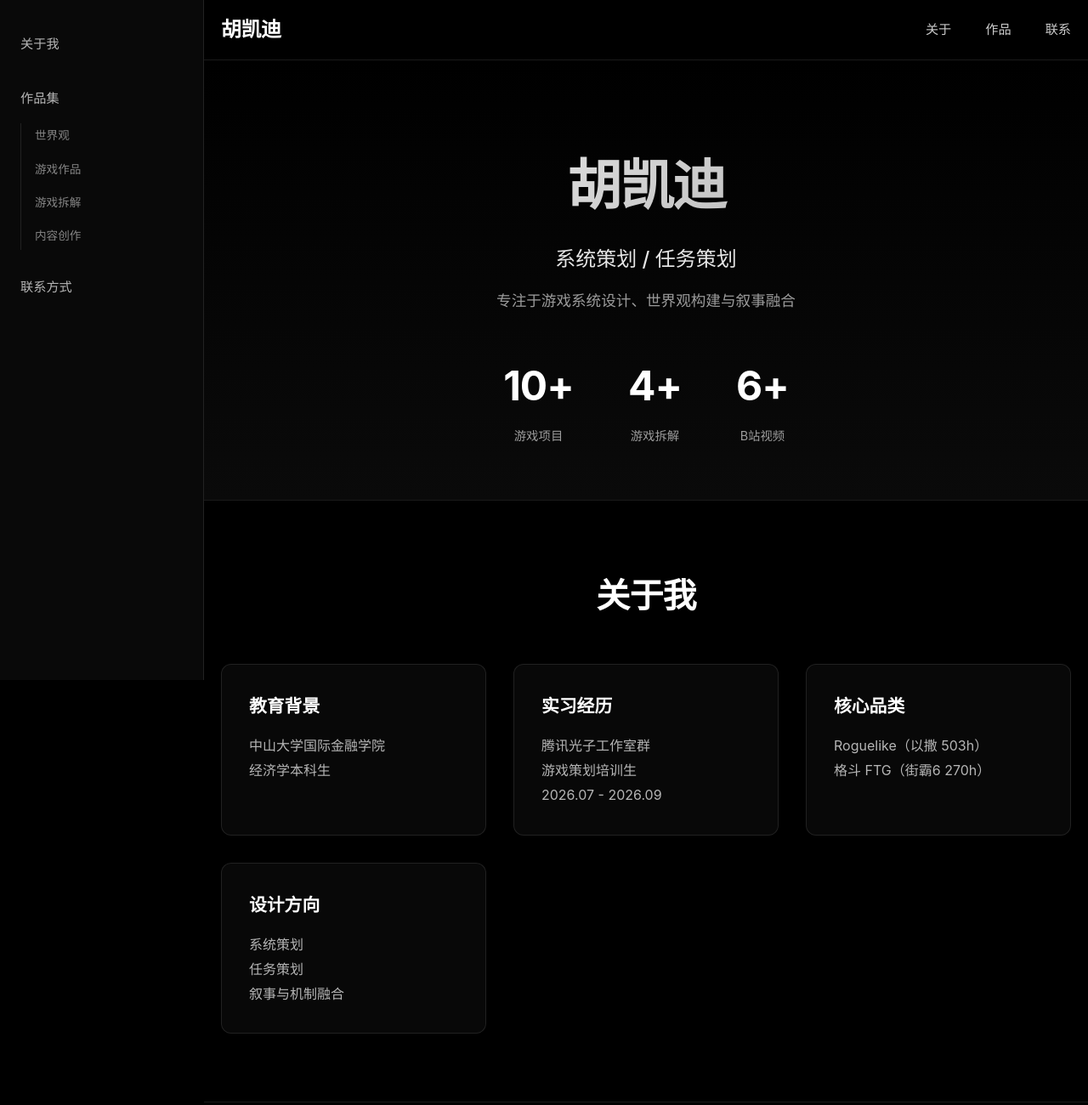
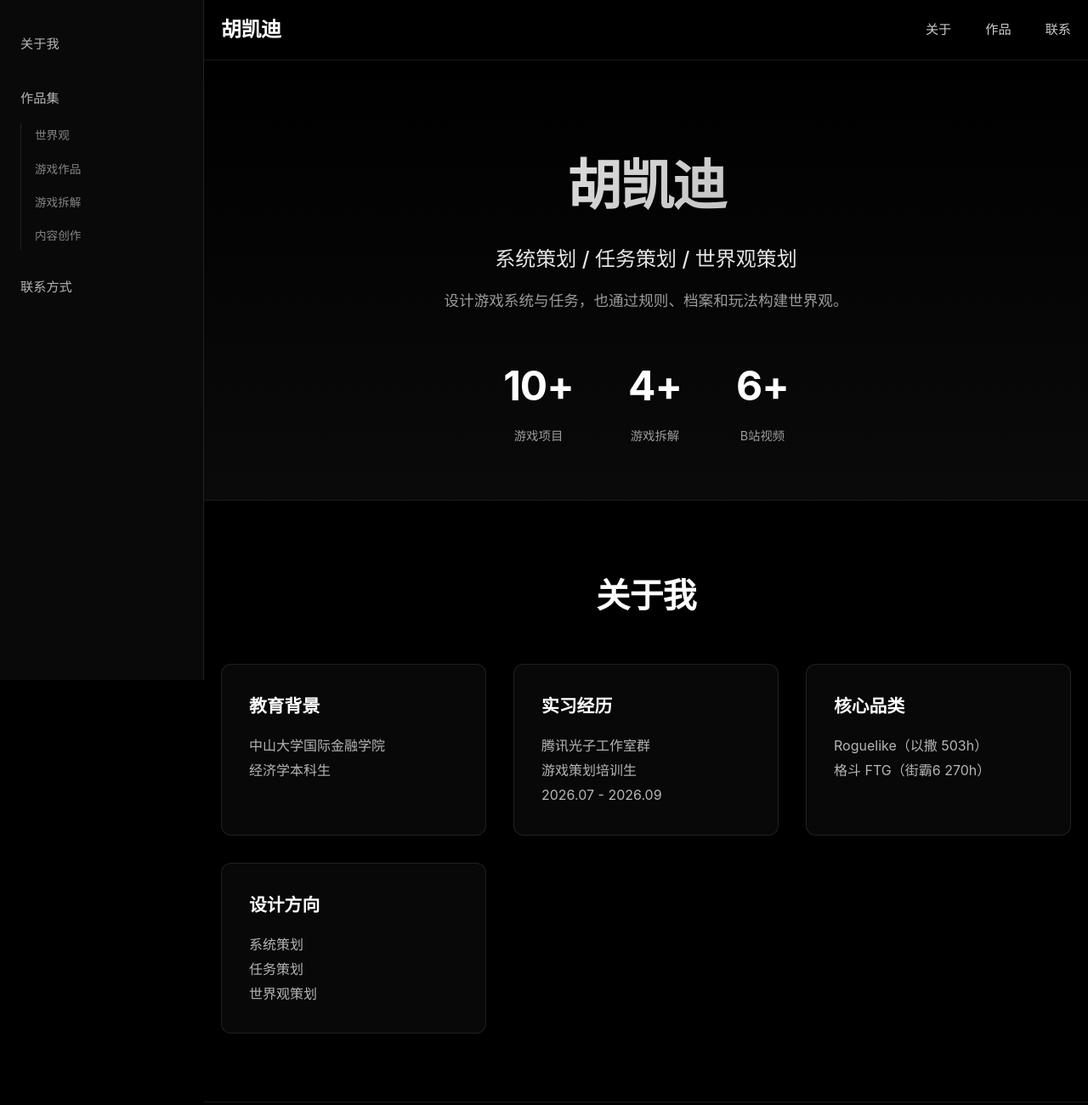
Before and after one commit to hukaidi1224-cloud/portfolio, a plain HTML site: page index.html in a window 1280 px wide. Shown: the top 1300 px of the page at 85% size. Drawn offline with Linux system fonts and the light colour scheme.

Commit message:
publish: 2026-11-19 13:27

```diff
--- a/index.html
+++ b/index.html
@@ -3,7 +3,7 @@
 <head data-page-node-id="L3b8KxuFPEhHnWm8Ozz6ps">
     <meta charset="UTF-8" data-page-node-id="lGaoTHFBRwQOf78tDnY0h1">
     <meta name="viewport" content="width=device-width, initial-scale=1.0" data-page-node-id="0rl6H84GYGu2wzeqz4zXQb">
-    <title>胡凯迪 - 系统策划 / 任务策划</title>
+    <title>胡凯迪 - 系统策划 / 任务策划 / 世界观策划</title>
     <link rel="stylesheet" href="style.css" data-page-node-id="YdBXjmTR2wfFRlY2ErCCwl">
 </head>
 <body data-page-node-id="Box2lcffu2SuwnLEesDAfu">
@@ -44,8 +44,8 @@
     <header class="hero" data-page-node-id="9Pvok3crlNHxE9JCjdCkao">
         <div class="container" data-page-node-id="XV9LiQITtIi2CDZxFF1Bwq">
             <h1 class="hero-title" data-page-node-id="kBTuEHUUFzuNqcji5VZoOf">胡凯迪</h1>
-            <p class="hero-subtitle" data-page-node-id="d72lWb0gxbvJO6gkvsA4rM">系统策划 / 任务策划</p>
-            <p class="hero-desc" data-page-node-id="QMzyYO5SBKUEfRFVcfhKEM">专注于游戏系统设计、世界观构建与叙事融合</p>
+            <p class="hero-subtitle" data-page-node-id="d72lWb0gxbvJO6gkvsA4rM">系统策划 / 任务策划 / 世界观策划</p>
+            <p class="hero-desc" data-page-node-id="QMzyYO5SBKUEfRFVcfhKEM">设计游戏系统与任务，也通过规则、档案和玩法构建世界观。</p>
             <div class="hero-stats" data-page-node-id="E0DsJvQUmScSl5ei5SCQaq">
                 <div class="stat-item" data-page-node-id="S1HNkYtZQUN2lLLTW7HL2g">
                     <div class="stat-number" data-page-node-id="5gyMtW4G8PN4XjOrjDbrHJ">10+</div>
@@ -82,7 +82,7 @@
                 </div>
                 <div class="about-card" data-page-node-id="5nfE86W08r0V7BRhX1HY1Q">
                     <h3 data-page-node-id="KTMihKRDaZcW616RyivD3A">设计方向</h3>
-                    <p data-page-node-id="ZpnRpimwEJsGrl5uLtomPt">系统策划<br data-page-node-id="jTdhVgfoYagNeM2revxB95">任务策划<br data-page-node-id="fZlPXRflfbwZ4UFb9C0i8P">叙事与机制融合</p>
+                    <p data-page-node-id="ZpnRpimwEJsGrl5uLtomPt">系统策划<br data-page-node-id="jTdhVgfoYagNeM2revxB95">任务策划<br data-page-node-id="fZlPXRflfbwZ4UFb9C0i8P">世界观策划</p>
                 </div>
             </div>
         </div>
```
Also changed, not shown: 1 other file.
